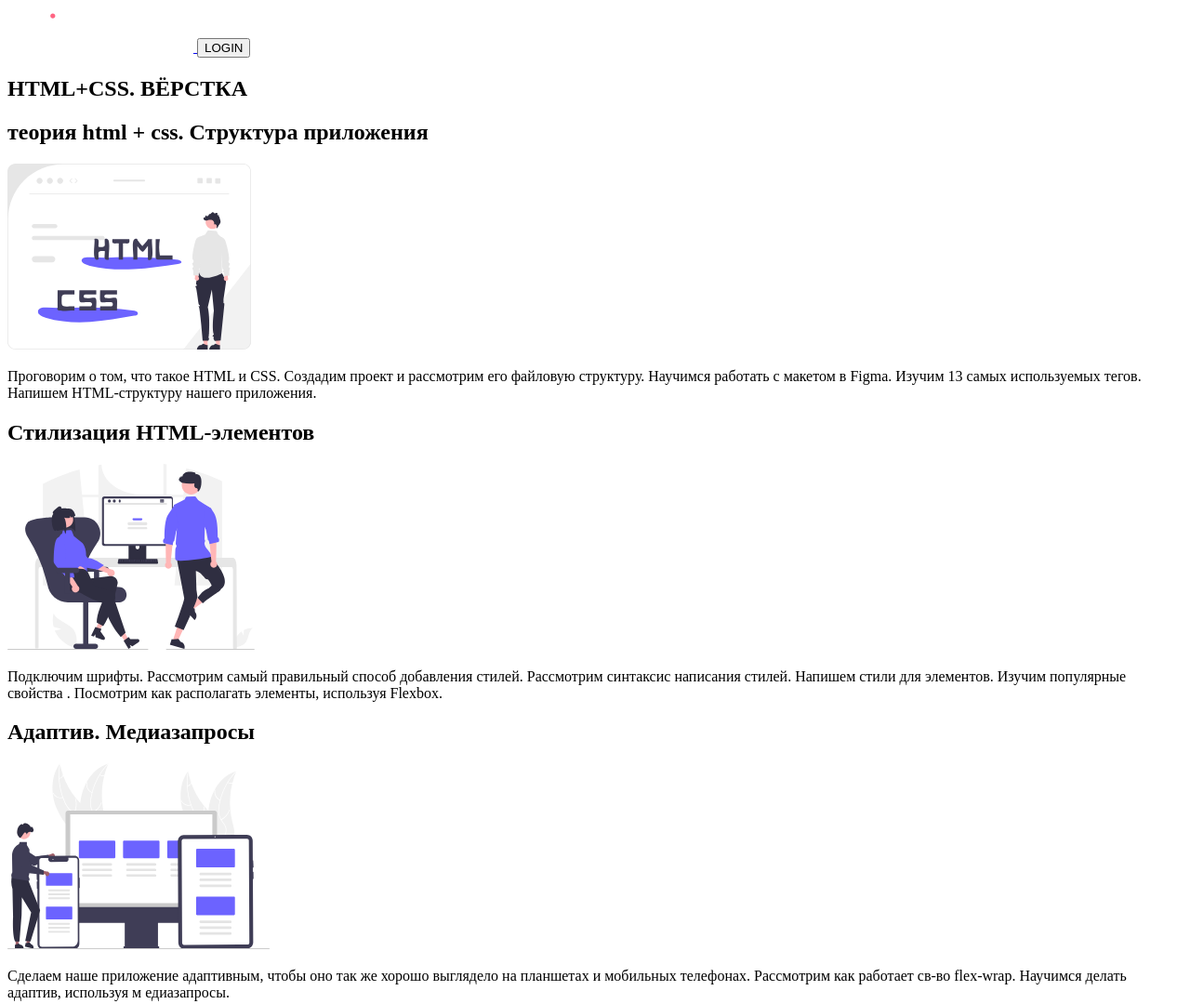
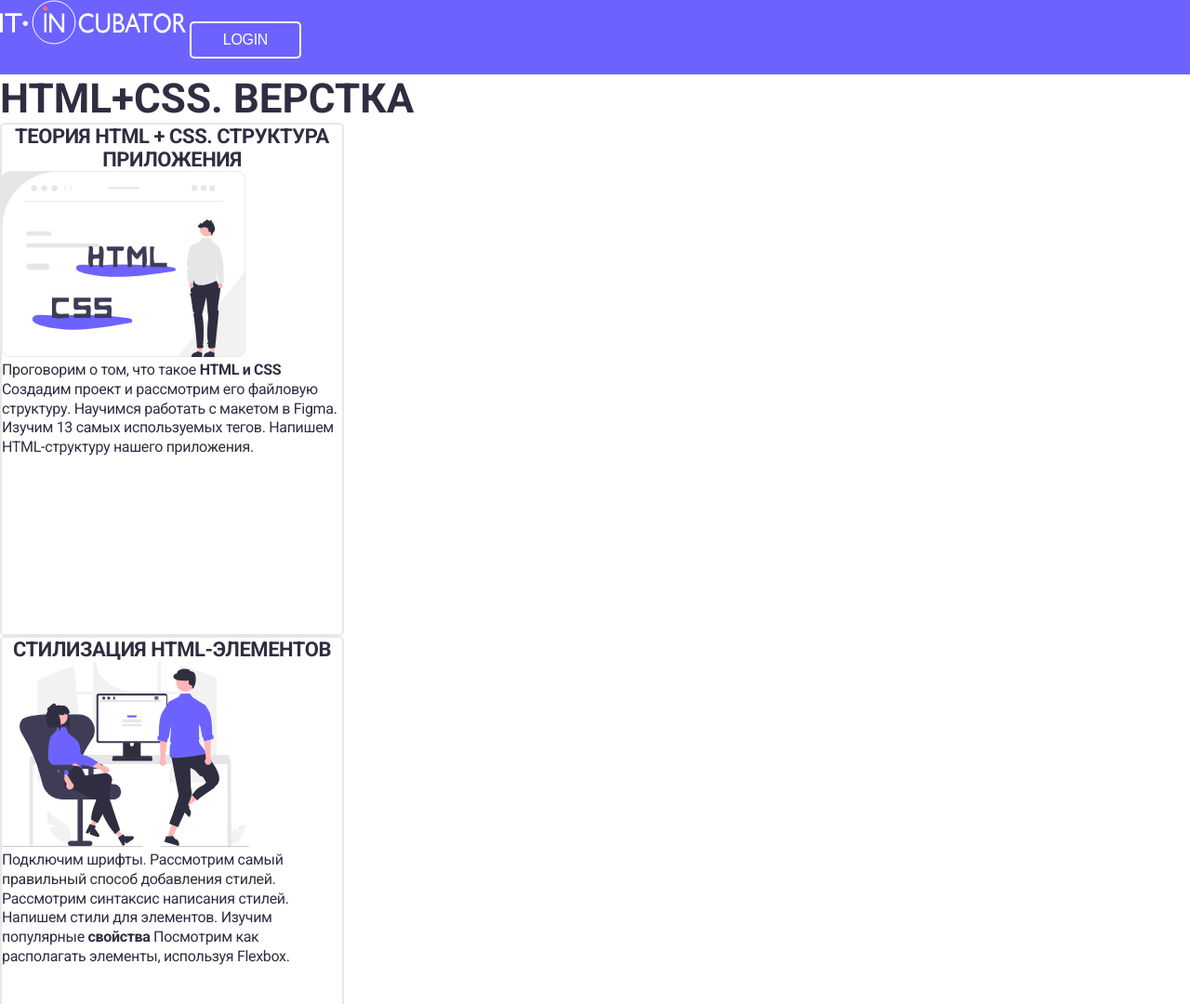
Before and after one commit to Andrey-Gal/it-incubator, a plain HTML site: page index.html in a window 1280 px wide. Shown: the top 1080 px of the page at 93% size. Drawn offline with Linux system fonts and the light colour scheme.

```diff
--- a/index.html
+++ b/index.html
@@ -3,6 +3,12 @@
 <head>
   <meta charset="UTF-8">
   <meta name="viewport" content="width=device-width, initial-scale=1.0">
+  <link rel="preconnect" href="https://fonts.googleapis.com">
+  <link rel="preconnect" href="https://fonts.gstatic.com" crossorigin>
+  <link href="https://fonts.googleapis.com/css2?family=Roboto:wght@400;500;700;&display=swap" rel="stylesheet">
+
+  <link rel="stylesheet" href="style.css">
+
   <title>Document</title>
 </head>
 <body>
@@ -11,30 +17,30 @@
       <img src="./assets/images/logo (1).svg" alt="logo">
     </a>
 
-    <button>LOGIN</button>
+    <button class="login-btn">login</button>
   </header>
 
   <section>
-    <h1>HTML+CSS. ВЁРСТКА</h1>
-    <div>
-      <h2>теория html + css.
+    <h1>html+css. верстка</h1>
+    <div class="card">
+      <h2 class="card-title">теория html + css.
 Структура приложения</h2>
       <img src="./assets/images/img-1.svg" alt="1">
-      <p>Проговорим о том, что такое HTML и CSS.  Создадим проект и рассмотрим его файловую структуру. Научимся работать с макетом в Figma. Изучим 13 самых используемых тегов. Напишем HTML-структуру нашего приложения.</p>
+      <p class="card-text">Проговорим о том, что такое <span>HTML и CSS</span> Создадим проект и рассмотрим его файловую структуру. Научимся работать с макетом в Figma. Изучим 13 самых используемых тегов. Напишем HTML-структуру нашего приложения.</p>
     </div>
 
-    <div>
-      <h2>Стилизация
+    <div class="card">
+      <h2 class="card-title">Стилизация
 HTML-элементов</h2>
       <img src="./assets/images/img-2.svg" alt="2">
-      <p>Подключим шрифты. Рассмотрим самый правильный способ добавления стилей. Рассмотрим синтаксис написания стилей. Напишем стили для элементов. Изучим популярные свойства  . Посмотрим как располагать элементы, используя Flexbox.</p>
+      <p class="card-text">Подключим шрифты. Рассмотрим самый правильный способ добавления стилей. Рассмотрим синтаксис написания стилей. Напишем стили для элементов. Изучим популярные <span>свойства</span> Посмотрим как располагать элементы, используя Flexbox.</p>
     </div>
 
-    <div>
-      <h2>Адаптив.
+    <div class="card">
+      <h2 class="card-title">Адаптив.
 Медиазапросы</h2>
       <img src="./assets/images/img-3.svg" alt="3">
-      <p>Сделаем наше приложение адаптивным, чтобы оно так же хорошо выглядело на планшетах и мобильных телефонах. Рассмотрим как работает св-во flex-wrap. Научимся делать адаптив, используя м едиазапросы.</p>
+      <p class="card-text">Сделаем наше приложение адаптивным, чтобы оно так же хорошо выглядело на планшетах и мобильных телефонах. Рассмотрим как работает св-во flex-wrap. Научимся делать <span>адаптив</span>, используя медиазапросы.</p>
     </div>
 
   </section>
--- a/style.css
+++ b/style.css
@@ -0,0 +1,78 @@
+* {
+padding: 0;
+margin: 0;
+box-sizing: border-box;
+}
+
+body {
+  font-family: "Roboto", sans-serif;
+}
+
+header,
+footer {
+  background-color: #6c63ff;
+height: 80px;
+}
+
+a {
+  text-decoration: none;
+}
+
+.login-btn {
+  border: 2px solid #fff;
+border-radius: 5px;
+width: 120px;
+height: 40px;
+background-color: transparent;
+font-weight: 500;
+font-size: 16px;
+letter-spacing: -0.02em;
+text-transform: uppercase;
+text-align: center;
+color: #fff;
+}
+
+h1 {
+  font-weight: 700;
+  font-size: 44px;
+  text-transform: uppercase;
+  color: #2f2e41;
+}
+
+.card {
+  border: 2px solid #e7e7e7;
+  border-radius: 5px;
+  width: 370px;
+  height: 552px;
+  background-color: #fff;
+}
+
+.card-title {
+  font-weight: 700;
+font-size: 22px;
+letter-spacing: -0.02em;
+text-transform: uppercase;
+text-align: center;
+color: #2f2e41;
+}
+
+.card-text {
+  font-weight: 400;
+font-size: 16px;
+line-height: 1.3;
+letter-spacing: -0.02em;
+color: #2f2e41;
+}
+
+.card-text span {
+  font-weight: 700;
+}
+
+footer a {
+  font-weight: 400;
+  font-size: 16px;
+  line-height: 1.375;
+  letter-spacing: -0.02em;
+  text-transform: capitalize;
+  color: #fff;
+}
```
Also changed, not shown: 1 other file.
